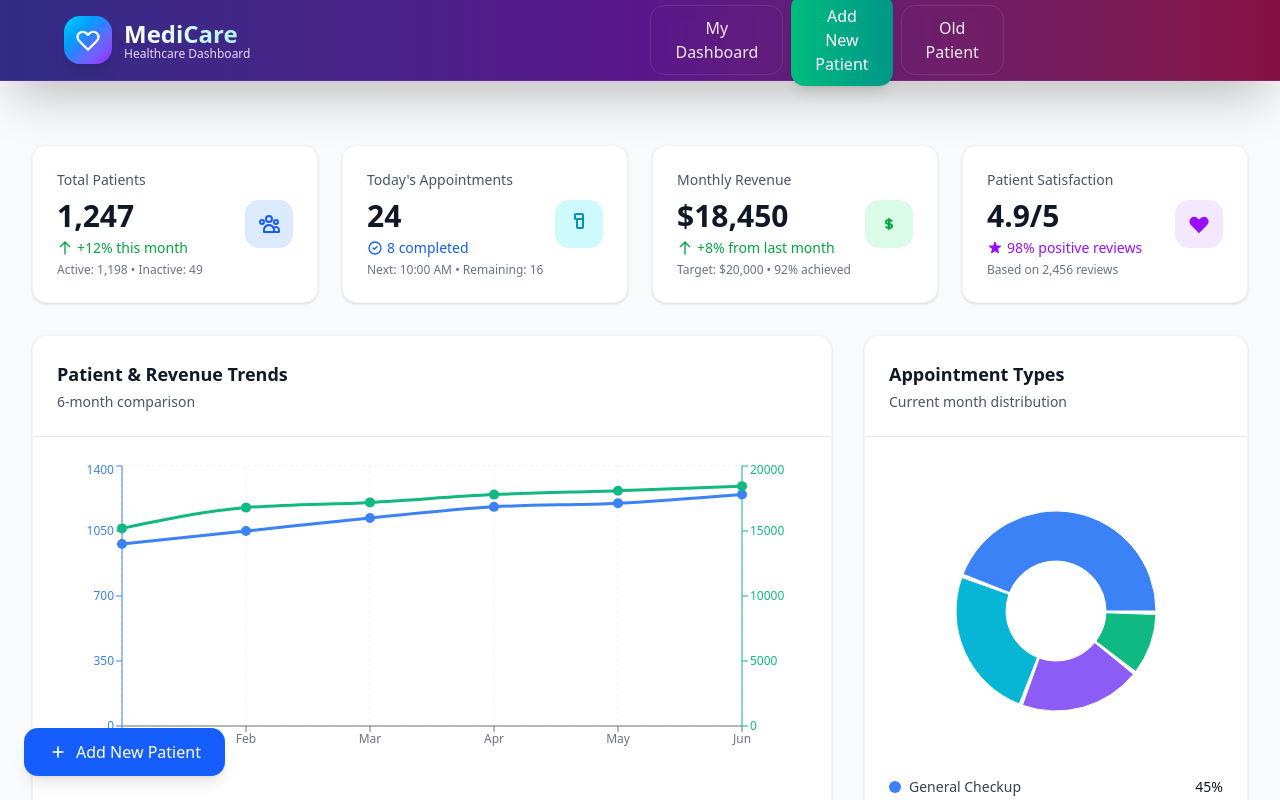
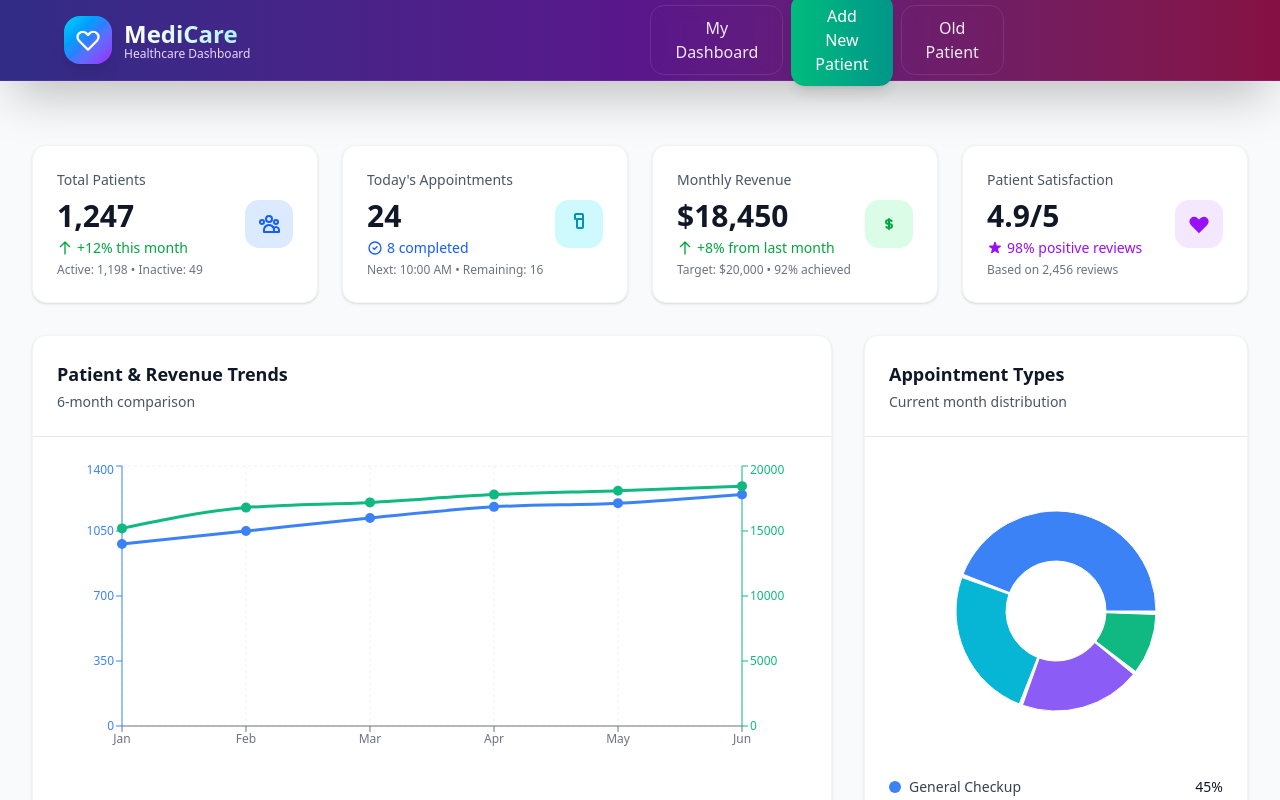
Before and after one commit to Ujjwal-singh32/automated-clinical-docs, a Next.js app: page /home in a window 1280 px wide. Shown: the top 800 px of the page. Built offline with nearby package versions, Linux system fonts and the light colour scheme.

Commit message:
Removed add new patient button

```diff
--- a/src/app/home/page.jsx
+++ b/src/app/home/page.jsx
@@ -400,14 +400,6 @@ export default function MedicareDashboard() {
         </div>
       </main>
 
-      {/* Fixed Add New Patient Button - Bottom Left */}
-      <button className="fixed bottom-6 left-6 bg-blue-600 hover:bg-blue-700 text-white px-6 py-3 rounded-xl font-medium flex items-center space-x-2 transition-all duration-200 shadow-lg hover:shadow-xl z-50"
-       onClick={() => router.push('/new-patient')}>
-        <svg className="w-5 h-5" fill="none" stroke="currentColor" viewBox="0 0 24 24">
-          <path strokeLinecap="round" strokeLinejoin="round" strokeWidth={2} d="M12 6v6m0 0v6m0-6h6m-6 0H6" />
-        </svg>
-        <span>Add New Patient</span>
-      </button>
       <Footer/>
     </div>
   );
```
